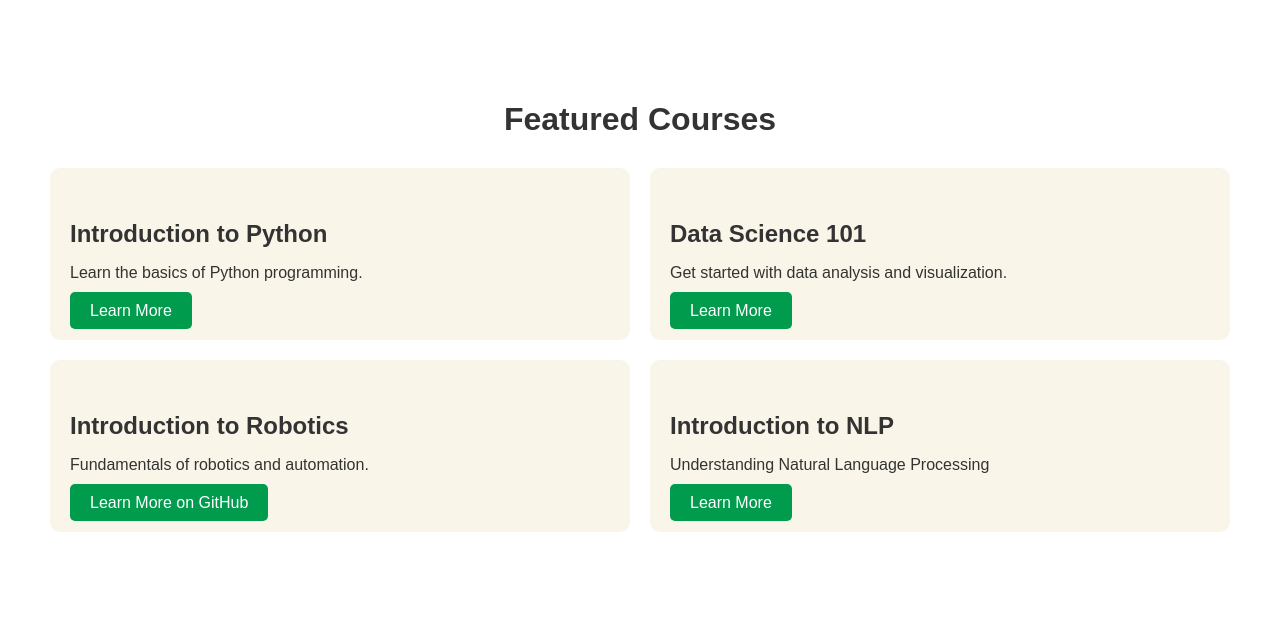
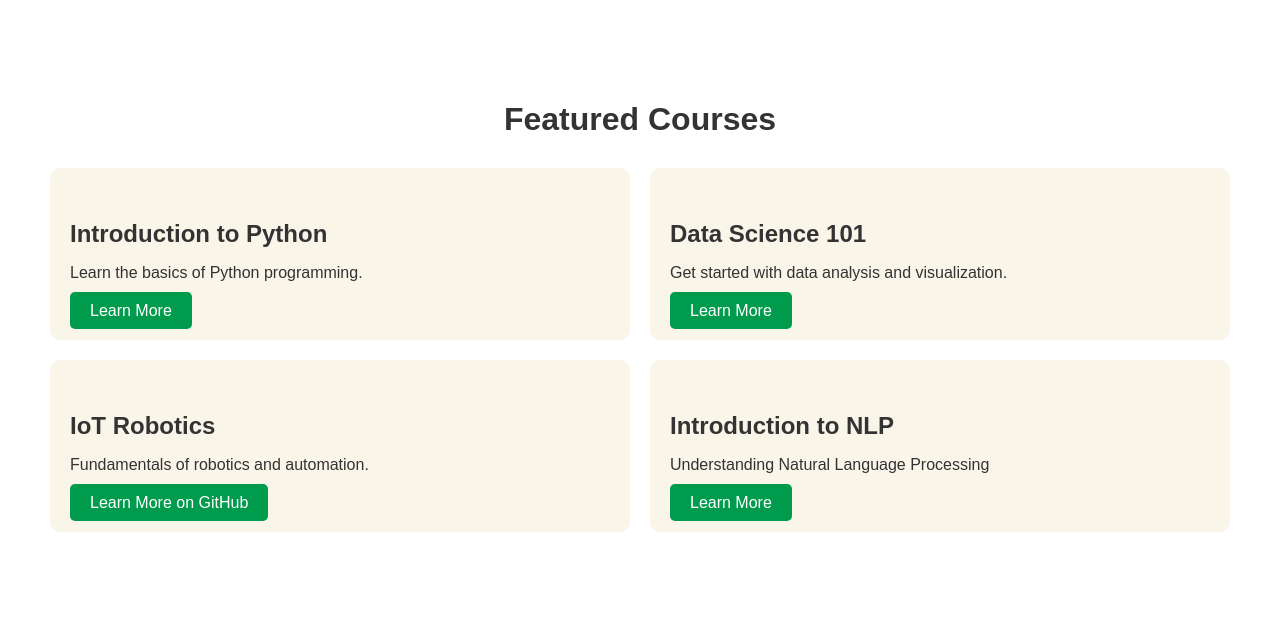
Before and after one commit to swalehmwadime/STEM-eLearning, a Flask app: page / in a window 1280 px wide. Shown: the part 512-1133 px from the top of the page. Run offline with Flask 2, Linux system fonts and the light colour scheme.

Commit message:
Update index.html

```diff
--- a/app/templates/index.html
+++ b/app/templates/index.html
@@ -52,7 +52,7 @@
                 <a href="{{ url_for('courses', course_id=2) }}" class="btn-secondary">Learn More</a>
             </div>
             <div class="course-card">
-                <h4>Introduction to Robotics</h4>
+                <h4>IoT Robotics</h4>
                 <p>Fundamentals of robotics and automation.</p>
                 <a href="https://github.com/swalehmwadime/IOT-Robotics-projects" target="_blank" class="btn-secondary">Learn More on GitHub</a>
             </div>
```
